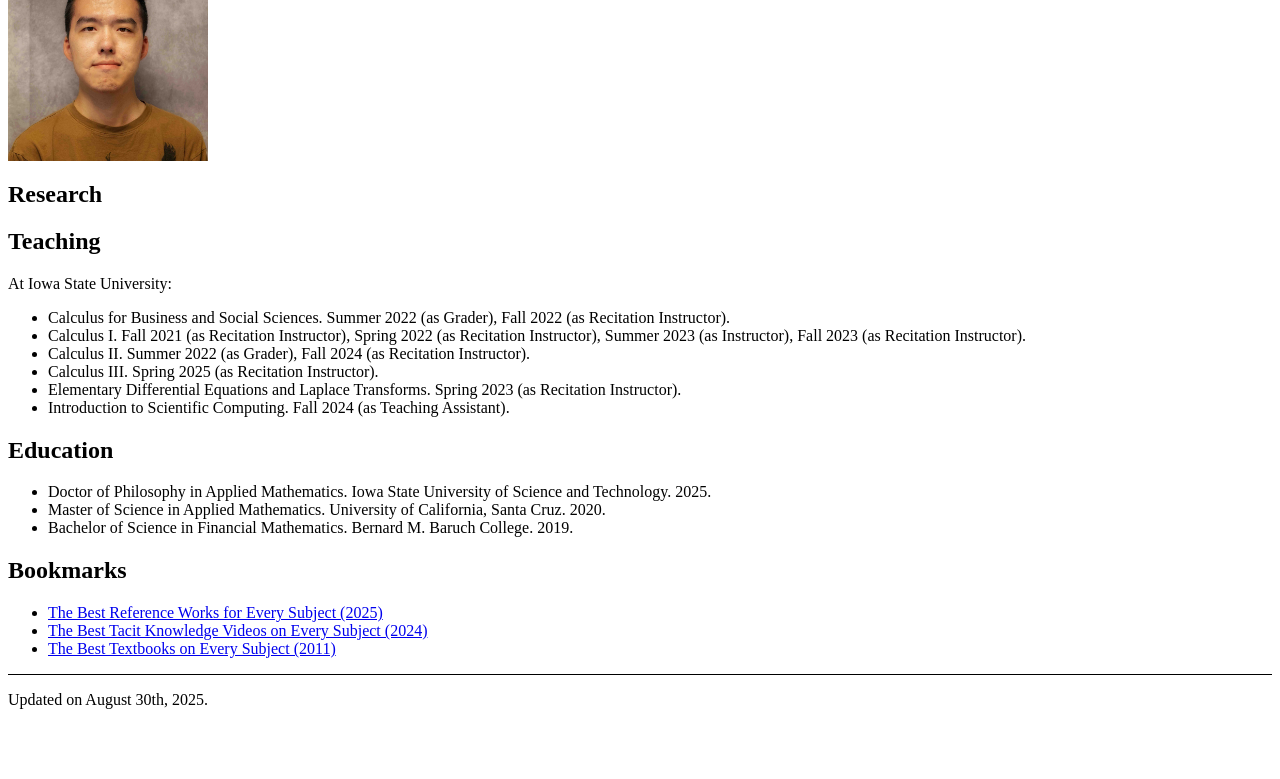
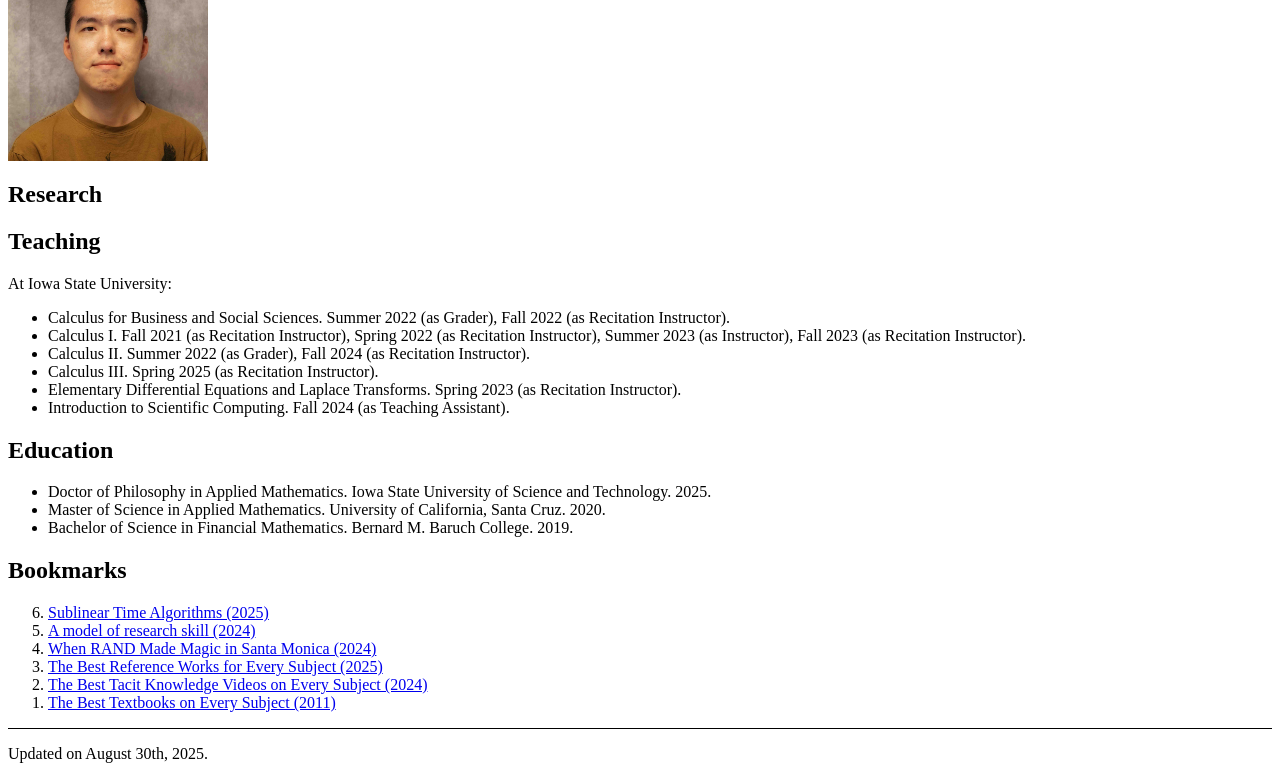
Before and after one commit to yhu1729/yhu1729.github.io, a plain HTML site: page index.html in a window 1280 px wide. Shown: the part 119-898 px from the top of the page. Before the commit the page ends 844 px from the top, so only its background shows below. Drawn offline with Linux system fonts and the light colour scheme.

Commit message:
add bookmarks

```diff
--- a/index.html
+++ b/index.html
@@ -51,14 +51,20 @@ hr {
       <li>Bachelor of Science in Financial Mathematics. Bernard M. Baruch College. 2019.</li>
     </ul>
     <h2>Bookmarks</h2>
-    <ul>
+    <ol reversed>
+      <li><a href="https://people.csail.mit.edu/ronitt/sublinear.html">
+        Sublinear Time Algorithms (2025)</a></li>
+      <li><a href="https://nosetgauge.substack.com/p/a-model-of-research-skill">
+        A model of research skill (2024)</a></li>
+      <li><a href="https://asteriskmag.com/issues/06/when-rand-made-magic-in-santa-monica">
+        When RAND Made Magic in Santa Monica (2024)</a></li>
       <li><a href="https://www.lesswrong.com/posts/HLJMyd4ncE3kvjwhe/the-best-reference-works-for-every-subject">
         The Best Reference Works for Every Subject (2025)</a></li>
       <li><a href="https://www.lesswrong.com/posts/SXJGSPeQWbACveJhs/the-best-tacit-knowledge-videos-on-every-subject">
           The Best Tacit Knowledge Videos on Every Subject (2024)</a></li>
       <li><a href="https://www.lesswrong.com/posts/xg3hXCYQPJkwHyik2/the-best-textbooks-on-every-subject">
         The Best Textbooks on Every Subject (2011)</a></li>
-    </ul>
+    </ol>
     <hr />
     <div><p>Updated on August 30th, 2025.</p></div>
   </body>
```
